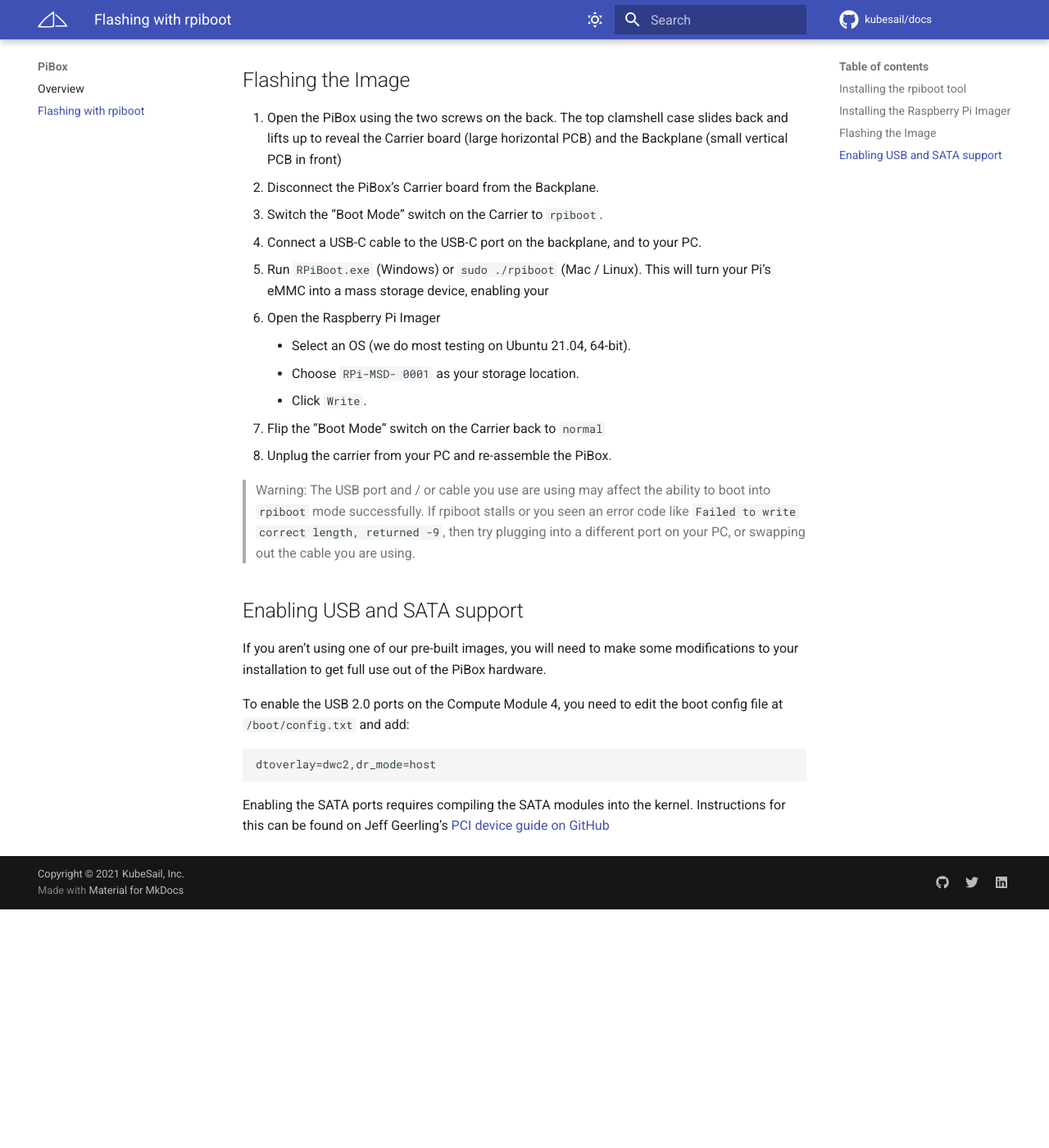
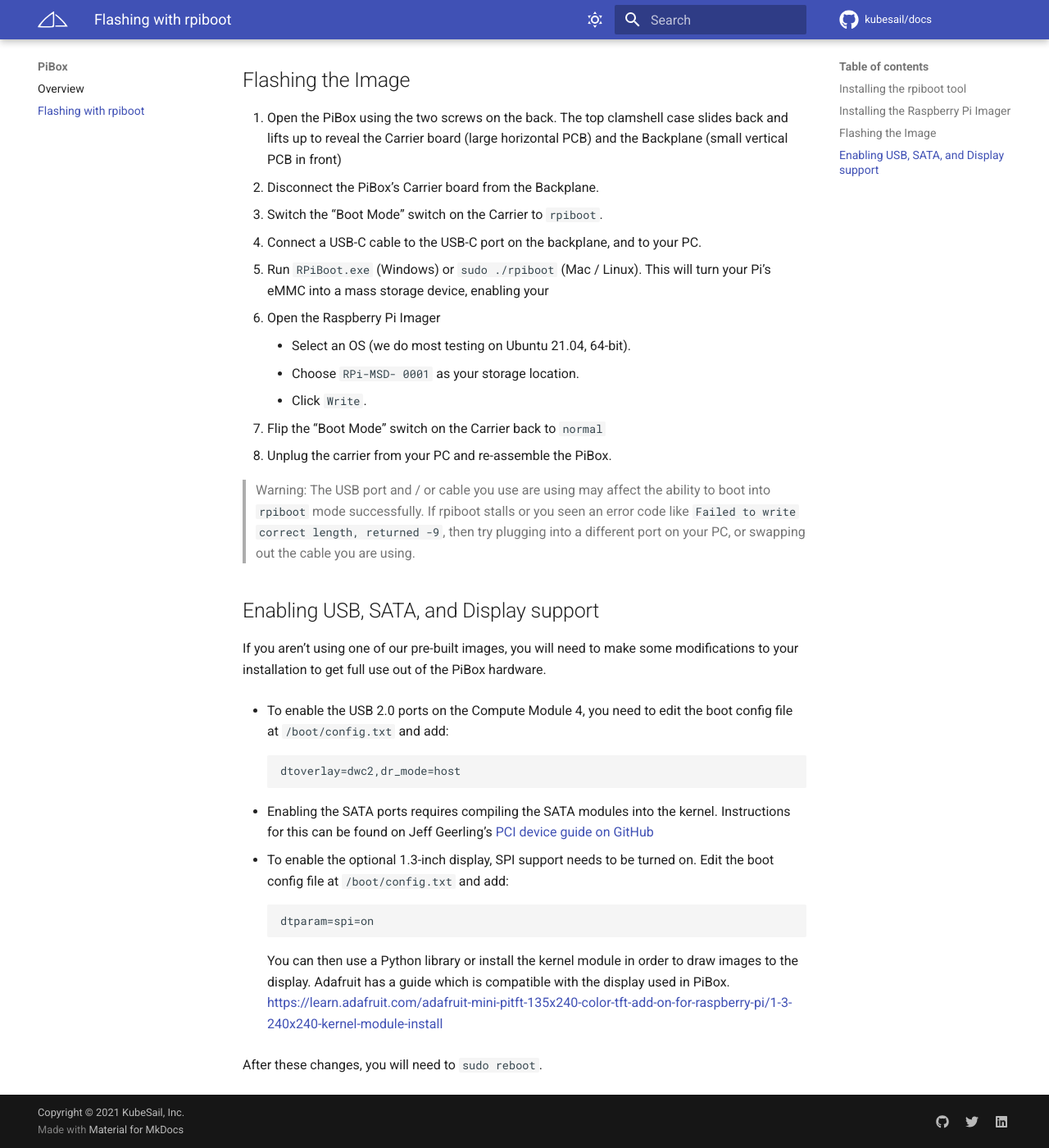
Before and after one commit to kubesail/kubesail-docs, an MkDocs documentation site: the page built from docs/guides/pibox/rpiboot.md, in a window 1280 px wide and 1400 px high, scrolled down 717 px. Shown: the whole window at 82% size. Built offline with MkDocs 1.6.1 and Material for MkDocs 9.7.7, drawn with Linux system fonts in a browser that asks for light colours; comment, search, counter and statistics services are not loaded; before the commit the page ends 1826 px from its top, so only the background shows below that.

Commit message:
add adafruit display guide

```diff
--- a/docs/guides/pibox/rpiboot.md
+++ b/docs/guides/pibox/rpiboot.md
@@ -31,12 +31,19 @@
 
 > Warning: The USB port and / or cable you use are using may affect the ability to boot into `rpiboot` mode successfully. If rpiboot stalls or you seen an error code like `Failed to write correct length, returned -9`, then try plugging into a different port on your PC, or swapping out the cable you are using.
 
-## Enabling USB and SATA support
+## Enabling USB, SATA, and Display support
 
 If you aren't using one of our pre-built images, you will need to make some modifications to your installation to get full use out of the PiBox hardware.
 
-To enable the USB 2.0 ports on the Compute Module 4, you need to edit the boot config file at `/boot/config.txt` and add:
+-   To enable the USB 2.0 ports on the Compute Module 4, you need to edit the boot config file at `/boot/config.txt` and add:
 
-    dtoverlay=dwc2,dr_mode=host
+        dtoverlay=dwc2,dr_mode=host
 
-Enabling the SATA ports requires compiling the SATA modules into the kernel. Instructions for this can be found on Jeff Geerling's [PCI device guide on GitHub](https://github.com/geerlingguy/raspberry-pi-pcie-devices/issues/1#issuecomment-717578358)
+-   Enabling the SATA ports requires compiling the SATA modules into the kernel. Instructions for this can be found on Jeff Geerling's [PCI device guide on GitHub](https://github.com/geerlingguy/raspberry-pi-pcie-devices/issues/1#issuecomment-717578358)
+-   To enable the optional 1.3-inch display, SPI support needs to be turned on. Edit the boot config file at `/boot/config.txt` and add:
+
+        dtparam=spi=on
+
+    You can then use a Python library or install the kernel module in order to draw images to the display. Adafruit has a guide which is compatible with the display used in PiBox. https://learn.adafruit.com/adafruit-mini-pitft-135x240-color-tft-add-on-for-raspberry-pi/1-3-240x240-kernel-module-install
+
+After these changes, you will need to `sudo reboot`.
```
